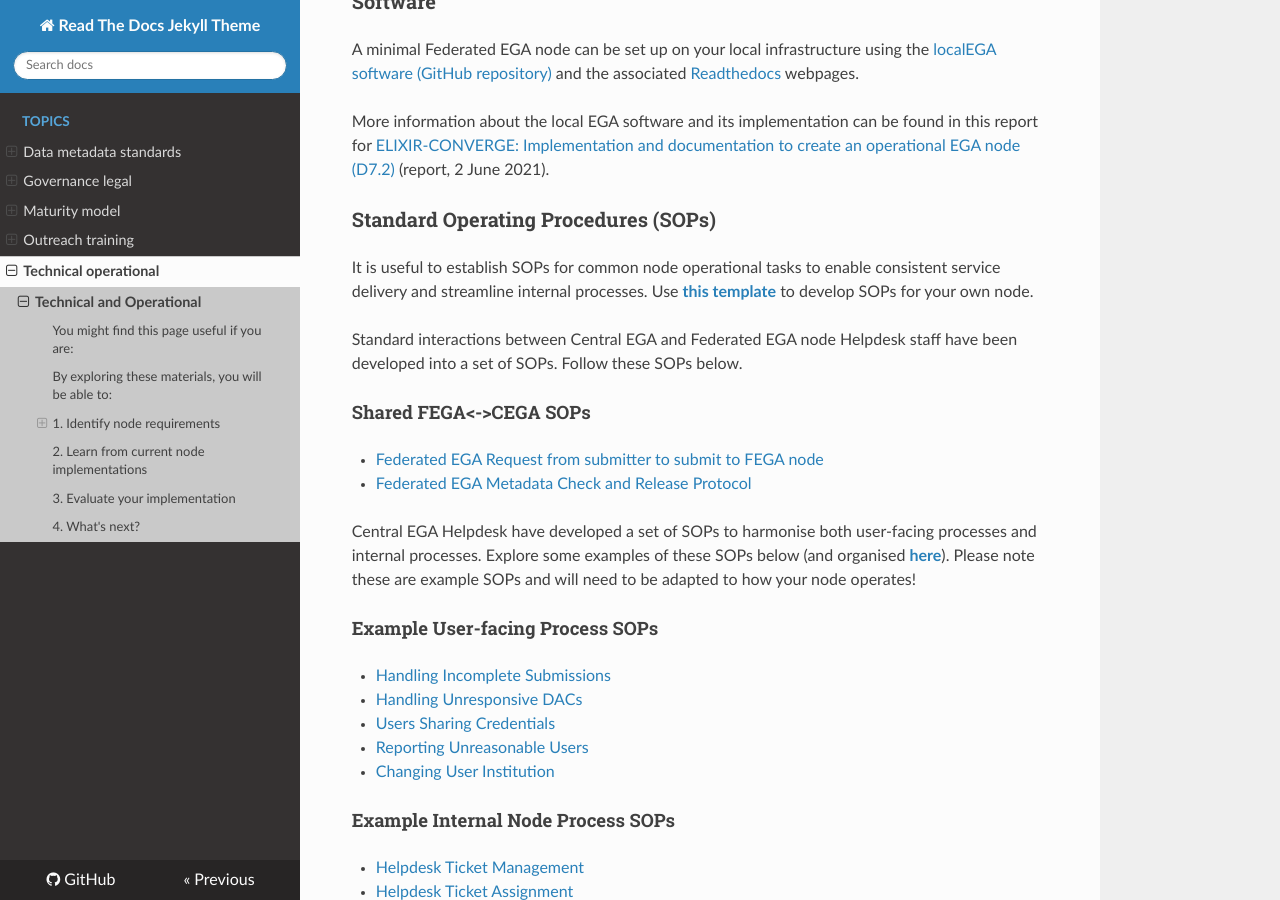
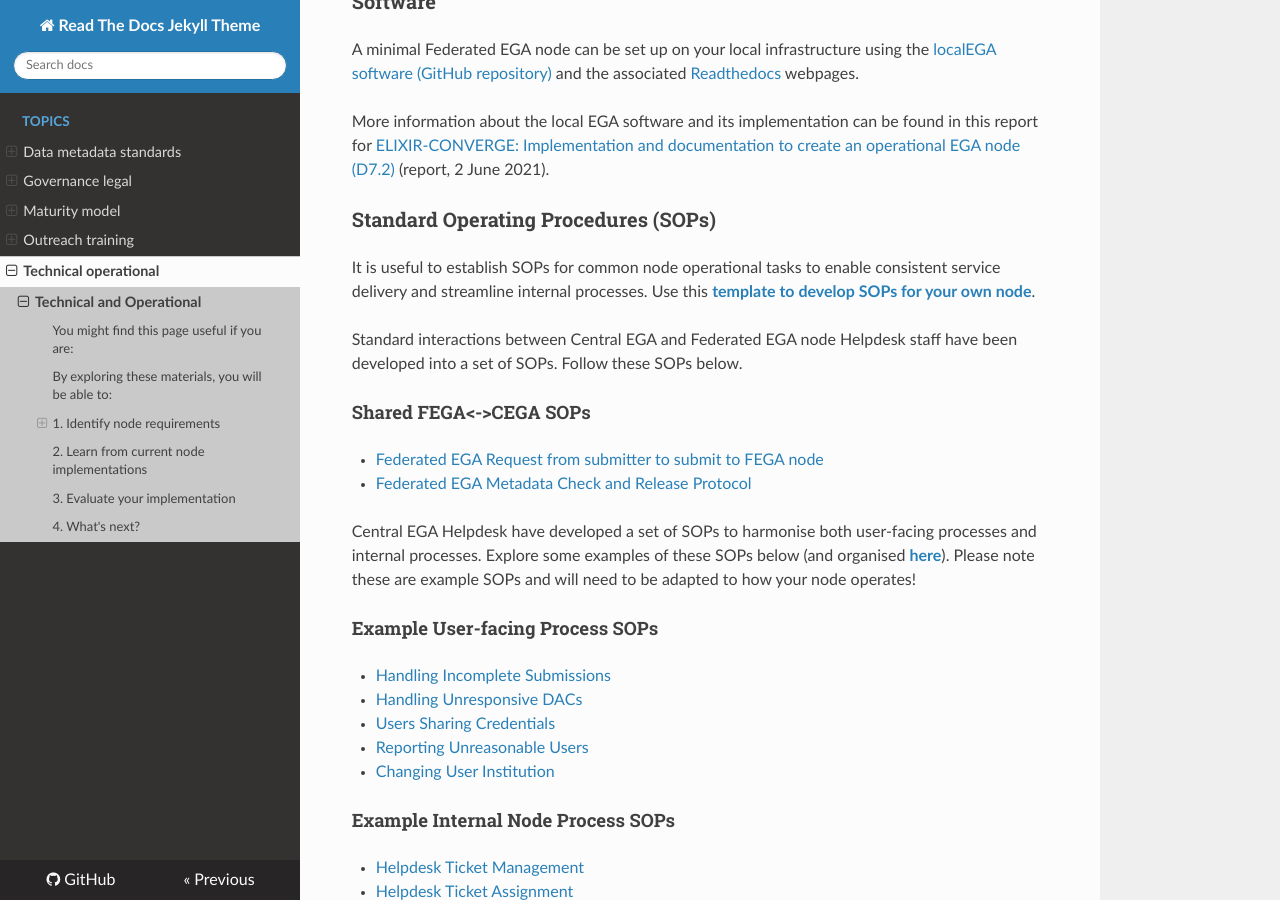
Before and after one commit to viklund/FEGA-onboarding, an MkDocs documentation site: the page built from docs/topics/technical-operational/README.md, in a window 1280 px wide and 900 px high, scrolled down 974 px. Built offline with MkDocs 1.6.1, drawn with Linux system fonts in a browser that asks for light colours; nearby versions of some CDN libraries.

Commit message:
Update wording

```diff
--- a/docs/topics/technical-operational/README.md
+++ b/docs/topics/technical-operational/README.md
@@ -32,7 +32,7 @@ More information about the local EGA software and its implementation can be foun
 
 ### Standard Operating Procedures (SOPs)
 
-It is useful to establish SOPs for common node operational tasks to enable consistent service delivery and streamline internal processes. Use **[this template](https://docs.google.com/document/d/1BWPL9I9PlWiea6k-vcDDwaMu3rM5FSdV_0n8u7hAQpg/edit?usp=sharing)** to develop SOPs for your own node.
+It is useful to establish SOPs for common node operational tasks to enable consistent service delivery and streamline internal processes. Use this **[template to develop SOPs for your own node](https://docs.google.com/document/d/1BWPL9I9PlWiea6k-vcDDwaMu3rM5FSdV_0n8u7hAQpg/edit?usp=sharing)**.
 
 Standard interactions between Central EGA and Federated EGA node Helpdesk staff have been developed into a set of SOPs. Follow these SOPs below.
 
```
